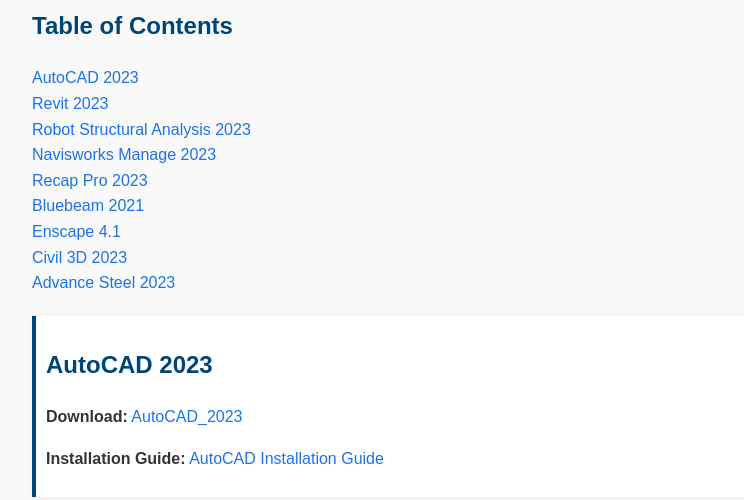
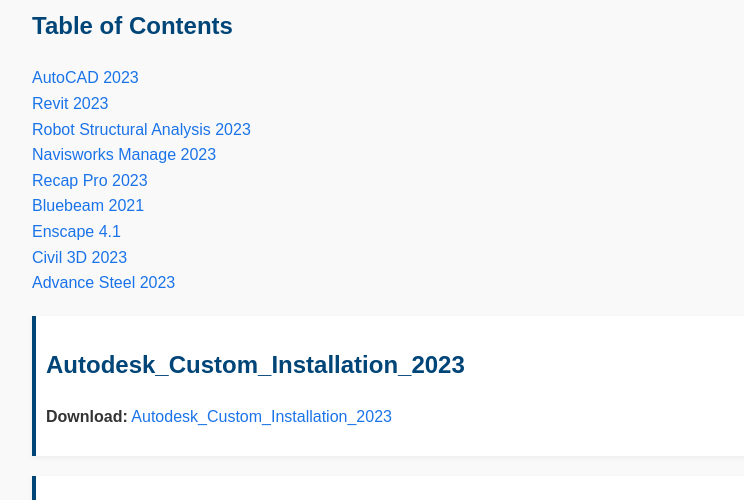
Before and after one commit to Arun20200/TSA, a plain HTML site: page index.html in a window 1280 px wide. Shown: the part 452-952 px from the top of the page, without its empty margins (108-852 px from the left). Drawn offline with Linux system fonts and the light colour scheme.

Commit message:
Add files via upload

```diff
--- a/index.html
+++ b/index.html
@@ -57,6 +57,12 @@
         <li><a href="#advance-steel-2023">Advance Steel 2023</a></li>
     </ul>
 
+  <div class="software-section" id="Autodesk_Custom_Installation_2023">
+        <h2>Autodesk_Custom_Installation_2023</h2>
+        <p><strong>Download:</strong> <a href="https://drive.google.com/file/d/1qjZnAZLEJbryLSKJhycVyq0kv5DAY3CU/view?usp=sharing" target="_blank">Autodesk_Custom_Installation_2023</a></p>
+    </div>
+
+
     <div class="software-section" id="autocad-2023">
         <h2>AutoCAD 2023</h2>
         <p><strong>Download:</strong> <a href="https://technostruct.sharepoint.com/:u:/s/Software_Support/EVJivAipOhRAiL1ouAi4i_wBsDlJeg50EZNVthD-E9ybnQ?e=r2A4UX" target="_blank">AutoCAD_2023</a></p>
```
